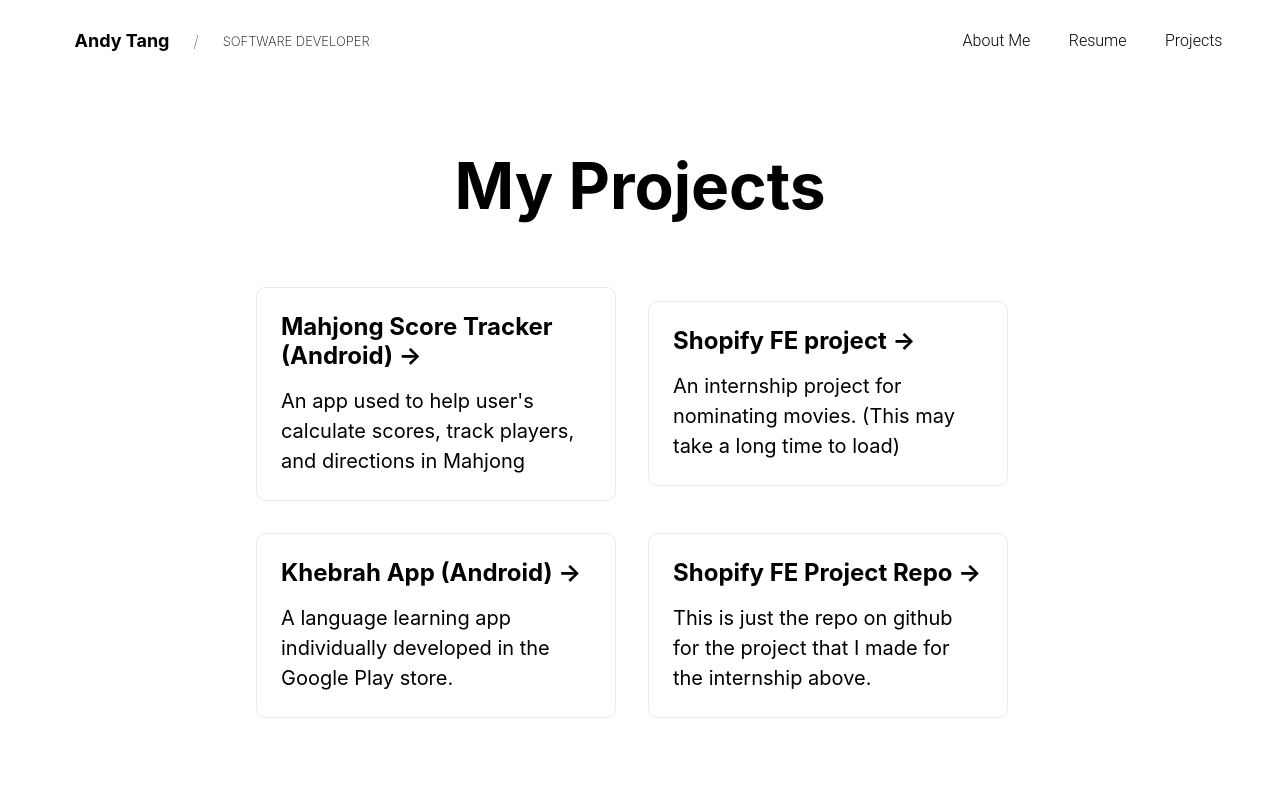
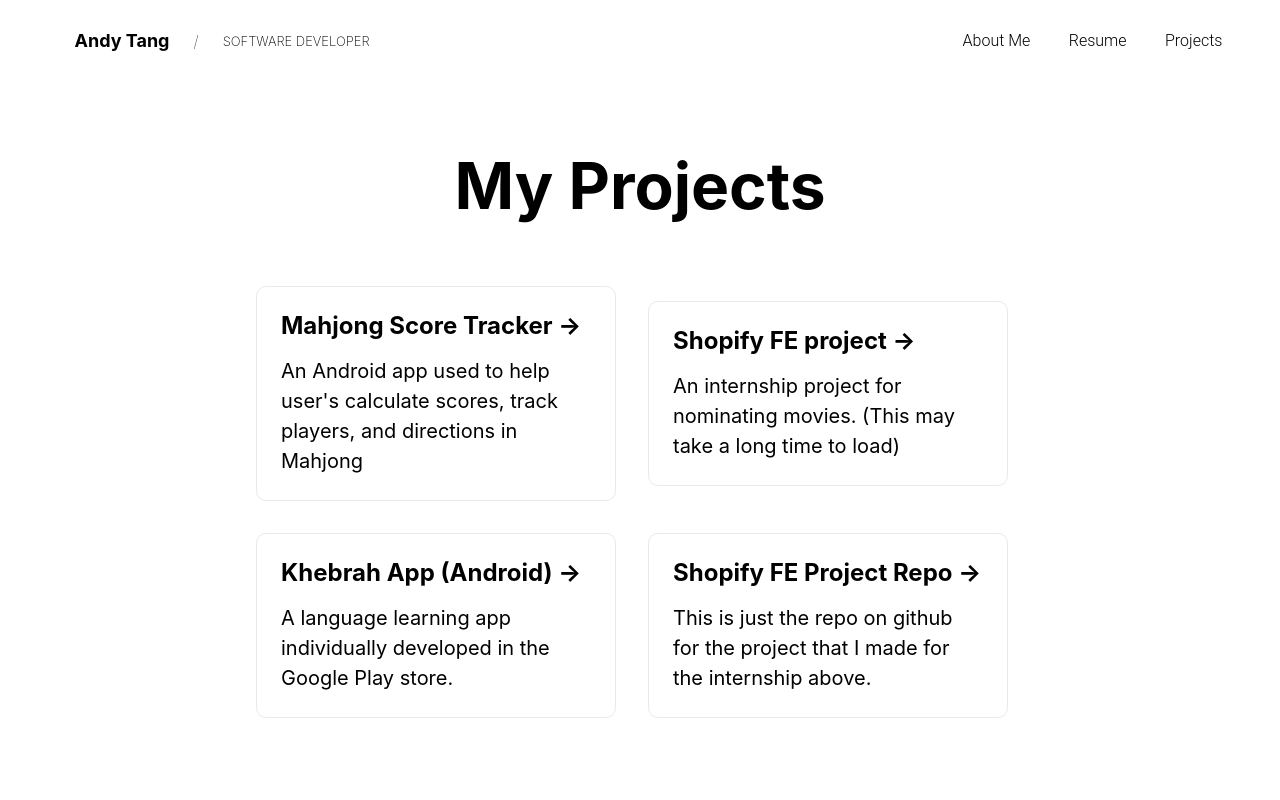
Before and after one commit to Thisisme-Andrew/my-website, a Next.js app: page /projects in a window 1280 px wide. Shown: the top 800 px of the page. Built offline with nearby package versions, Linux system fonts and the light colour scheme.

Commit message:
fixes to links in project apge

```diff
--- a/pages/projects/index.js
+++ b/pages/projects/index.js
@@ -10,12 +10,12 @@ const Projects = () => {
 
         <div className={styles.grid}>
           <a
-            href="https://apps.apple.com/mn/app/khebrah/id1559289752"
+            href="https://play.google.com/store/apps/details?id=com.lingoexpodev.mahjongcalculator"
             className={styles.card}
             target="_blank"
           >
-            <h2>Mahjong Score Tracker (Android) &rarr;</h2>
-            <p>An app used to help user's calculate scores, track players, and directions in Mahjong</p>
+            <h2>Mahjong Score Tracker &rarr;</h2>
+            <p>An Android app used to help user's calculate scores, track players, and directions in Mahjong</p>
           </a>
 
           <a
```
